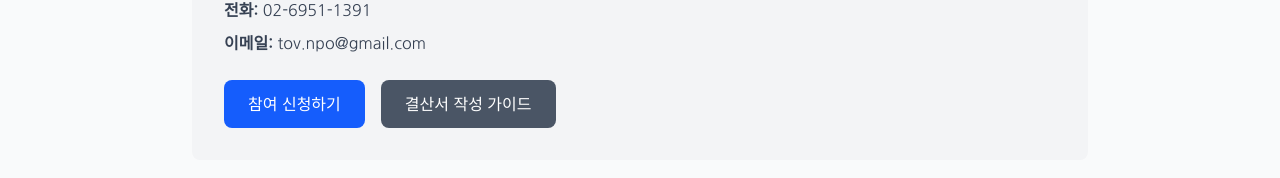
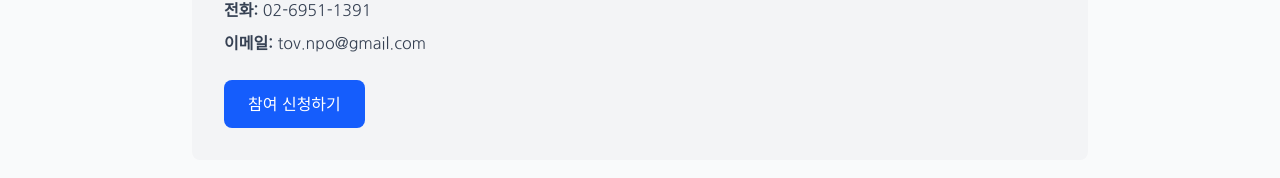
Before and after one commit to c-f-an/tov-nextjs, a Next.js app: page /movement/financial-disclosure in a window 1280 px wide. Shown: the part 1384-1562 px from the top of the page. Built offline with nearby package versions, Linux system fonts and the light colour scheme; no server answers.

Commit message:
결산서 작성 가이드 버튼 삭제

```diff
--- a/src/app/movement/financial-disclosure/page.tsx
+++ b/src/app/movement/financial-disclosure/page.tsx
@@ -118,12 +118,6 @@ export default function FinancialDisclosurePage() {
               >
                 참여 신청하기
               </a>
-              <a
-                href="/resources/settlement"
-                className="inline-block bg-gray-600 text-white px-6 py-3 rounded-lg hover:bg-gray-700 transition-colors"
-              >
-                결산서 작성 가이드
-              </a>
             </div>
           </div>
         </div>
```
